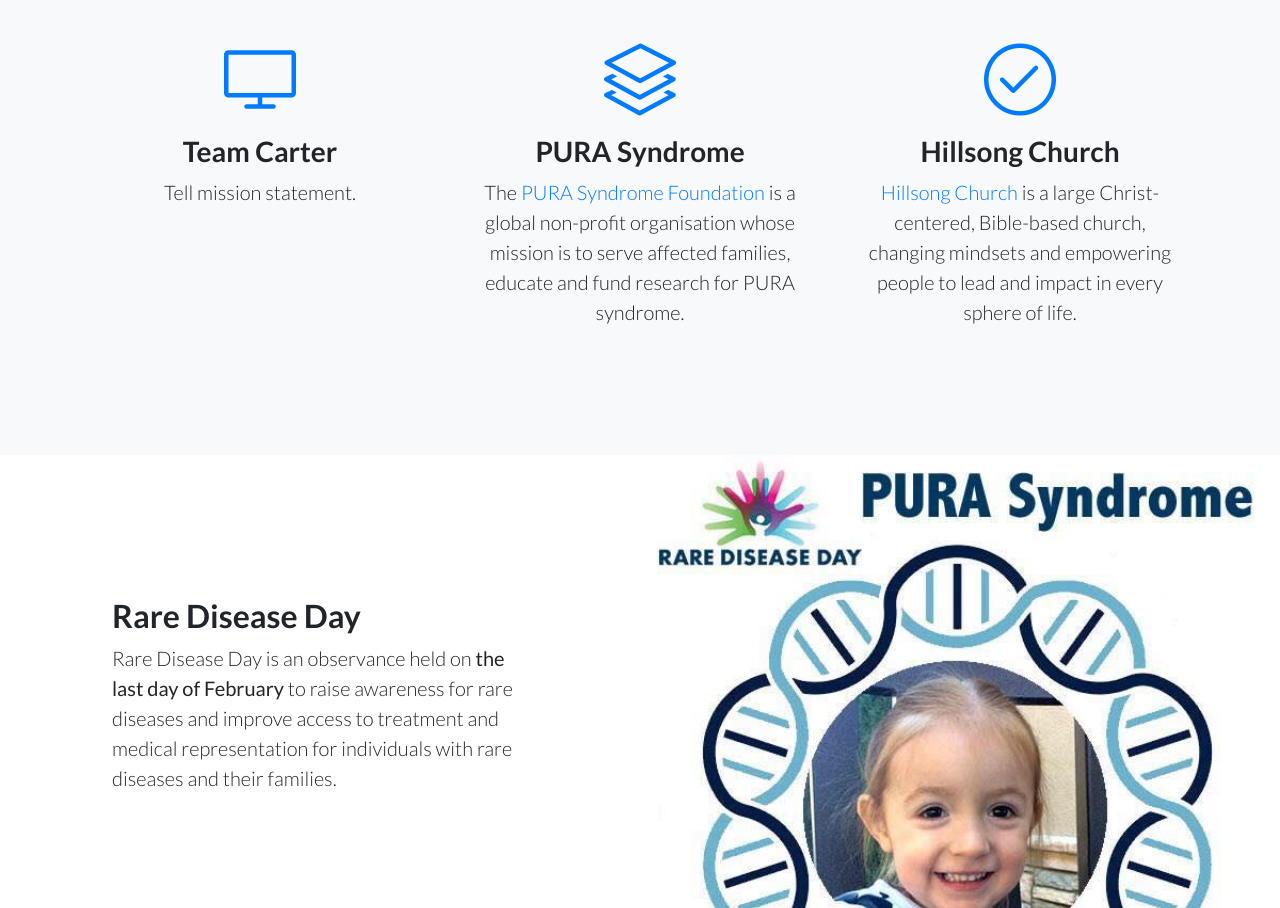
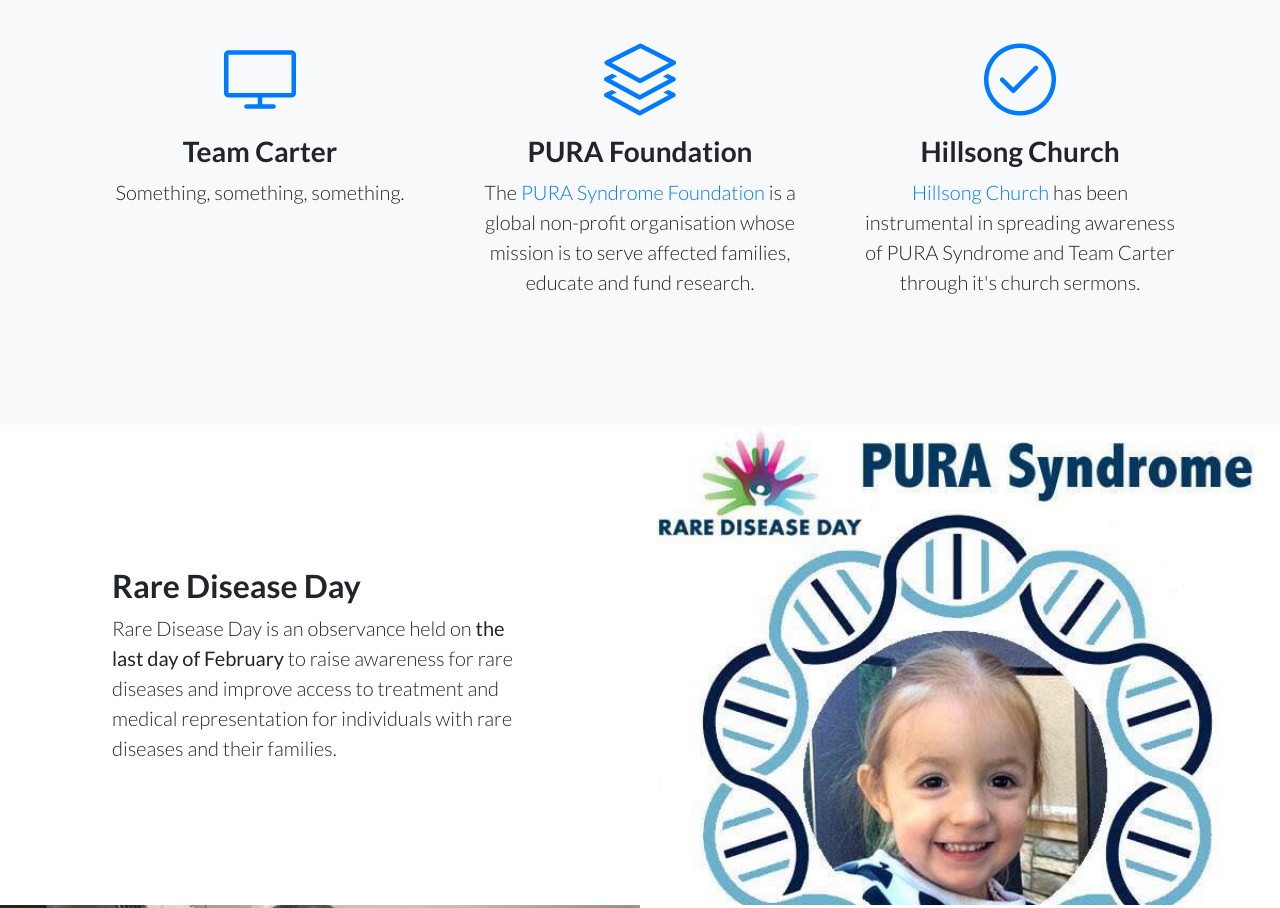
Before and after one commit to nickfp1985/teamcarter, a website: page index.html in a window 1280 px wide. Shown: the part 740-1648 px from the top of the page. Drawn offline with Linux system fonts and the light colour scheme.

Commit message:
correcting some spelling

```diff
--- a/index.html
+++ b/index.html
@@ -67,7 +67,7 @@
                 <i class="icon-screen-desktop m-auto text-primary"></i>
               </div>
               <h3>Team Carter</h3>
-              <p class="lead mb-0">Tell mission statement.</p>
+              <p class="lead mb-0">Something, something, something.</p>
             </div>
           </div>
           <div class="col-lg-4">
@@ -75,8 +75,8 @@
               <div class="features-icons-icon d-flex">
                 <i class="icon-layers m-auto text-primary"></i>
               </div>
-              <h3>PURA Syndrome</h3>
-              <p class="lead mb-0">The <a href="https://www.purasyndrome.org/">PURA Syndrome Foundation</a> is a global non-profit organisation whose mission is to serve affected families, educate and fund research for PURA syndrome.</p>
+              <h3>PURA Foundation</h3>
+              <p class="lead mb-0">The <a href="https://www.purasyndrome.org/">PURA Syndrome Foundation</a> is a global non-profit organisation whose mission is to serve affected families, educate and fund research.</p>
             </div>
           </div>
           <div class="col-lg-4">
@@ -85,7 +85,7 @@
                 <i class="icon-check m-auto text-primary"></i>
               </div>
               <h3>Hillsong Church</h3>
-              <p class="lead mb-0"><a href="https://hillsong.com/">Hillsong Church</a> is a large Christ-centered, Bible-based church, changing mindsets and empowering people to lead and impact in every sphere of life.</p>
+              <p class="lead mb-0"><a href="https://hillsong.com/">Hillsong Church</a> has been instrumental in spreading awareness of PURA Syndrome and Team Carter through it's church sermons.</p>
             </div>
           </div>
         </div>
@@ -196,7 +196,7 @@
                 <a href="#">Privacy Policy</a>
               </li>
             </ul>
-            <p class="text-muted small mb-4 mb-lg-0">&copy; Team Carter 2018. All Rights Reserved.</p>
+            <p class="text-muted small mb-4 mb-lg-0">&copy; Team Carter Grace 2018. All Rights Reserved.</p>
           </div>
           <div class="col-lg-6 h-100 text-center text-lg-right my-auto">
             <ul class="list-inline mb-0">
```
